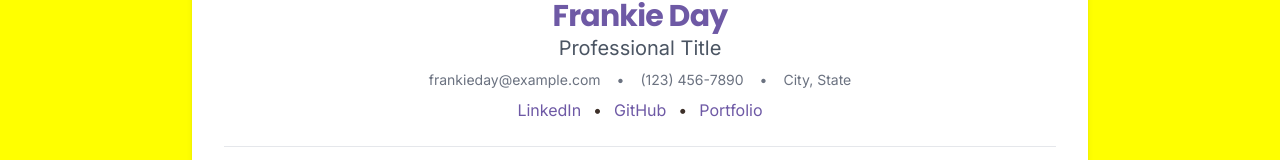
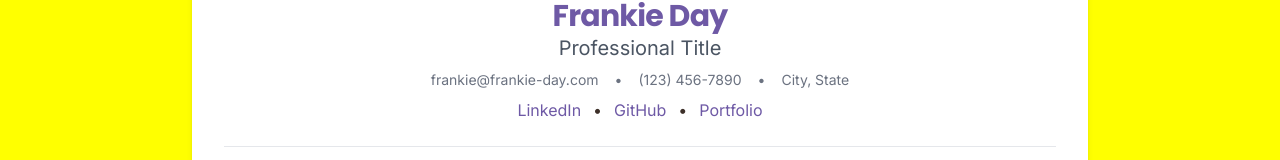
Before and after one commit to FrankieDIT/professional-website, a React (Vite) app: page /resume in a window 1280 px wide. Shown: the part 518-678 px from the top of the page. Built offline with nearby package versions, Linux system fonts and the light colour scheme.

Commit message:
Add email address to resume
Add email address to the resume page.

```diff
--- a/src/components/Footer.tsx
+++ b/src/components/Footer.tsx
@@ -37,7 +37,7 @@ const Footer = () => {
                 <Linkedin className="w-5 h-5" />
               </a>
               <a
-                href="mailto:frankieday@example.com"
+                href="mailto:frankie@frankie-day.com"
                 className="text-gray-600 hover:text-palette-purple transition-colors"
                 aria-label="Email"
               >
--- a/src/pages/Resume.tsx
+++ b/src/pages/Resume.tsx
@@ -27,7 +27,7 @@ const Resume = () => {
             <h2 className="text-3xl font-bold text-palette-purple">Frankie Day</h2>
             <p className="text-xl text-gray-600">Professional Title</p>
             <div className="flex justify-center items-center gap-4 mt-2 text-sm text-gray-500">
-              <span>frankieday@example.com</span>
+              <span>frankie@frankie-day.com</span>
               <span className="hidden sm:block">•</span>
               <span>(123) 456-7890</span>
               <span className="hidden sm:block">•</span>
```
